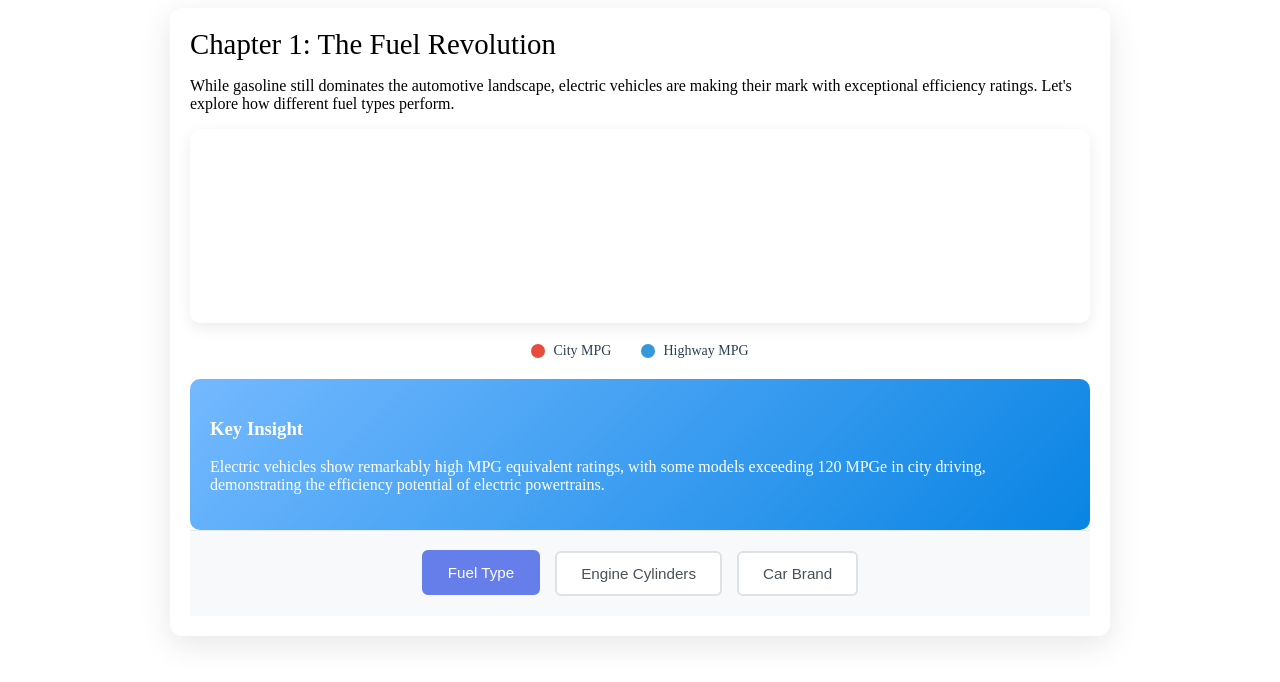
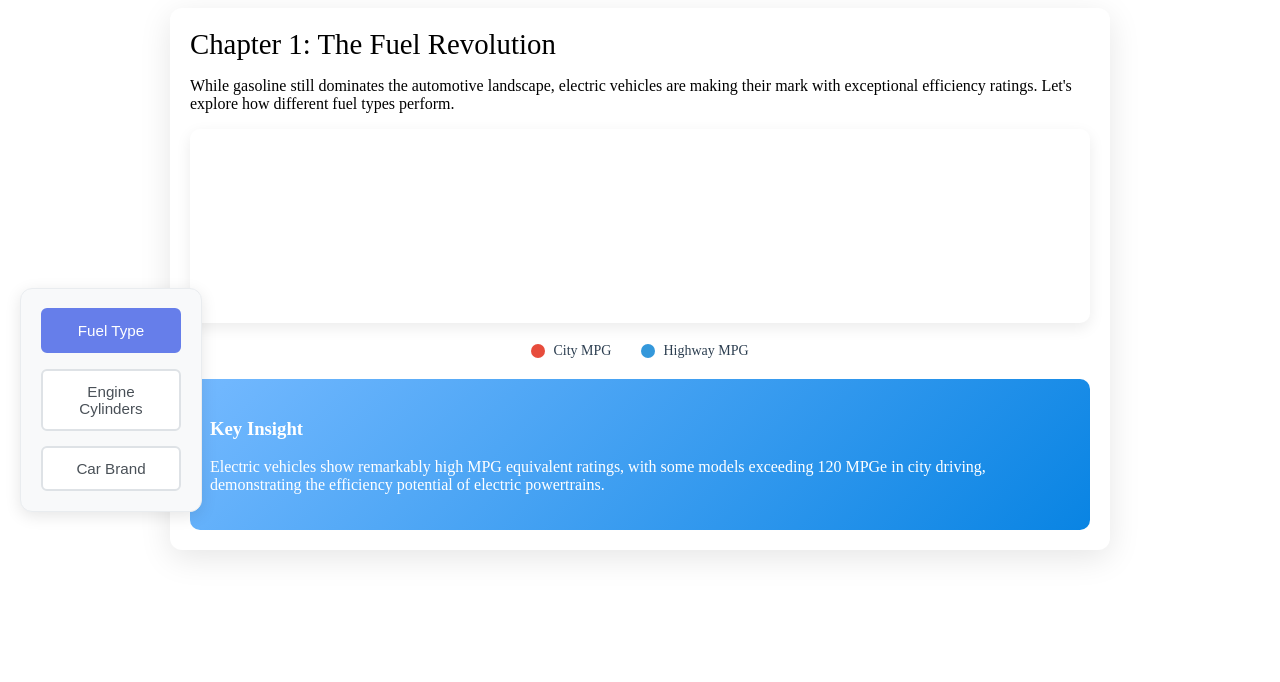
Before and after one commit to verni-hlc/verni-hlc.github.io, a plain HTML site: page index.html in a window 1280 px wide. Drawn offline with nearby package versions, Linux system fonts and the light colour scheme; no server answers.

Commit message:
Move slide controls

```diff
--- a/index.html
+++ b/index.html
@@ -56,12 +56,19 @@
         display: block;
     }
     .controls {
+        position: fixed;
+        left: 20px;
+        top: 50%;
+        transform: translateY(-50%);
         background: #f8f9fa;
-        padding: 20px 30px;
+        padding: 20px;
         display: flex;
-        justify-content: center;
+        flex-direction: column;
         gap: 15px;
-        border-top: 1px solid #e9ecef;
+        border: 1px solid #e9ecef;
+        border-radius: 12px;
+        box-shadow: 0 4px 16px rgba(0, 0, 0, 0.1);
+        width: 140px;
     }
     .nav-button {
         background: #fff;
```
